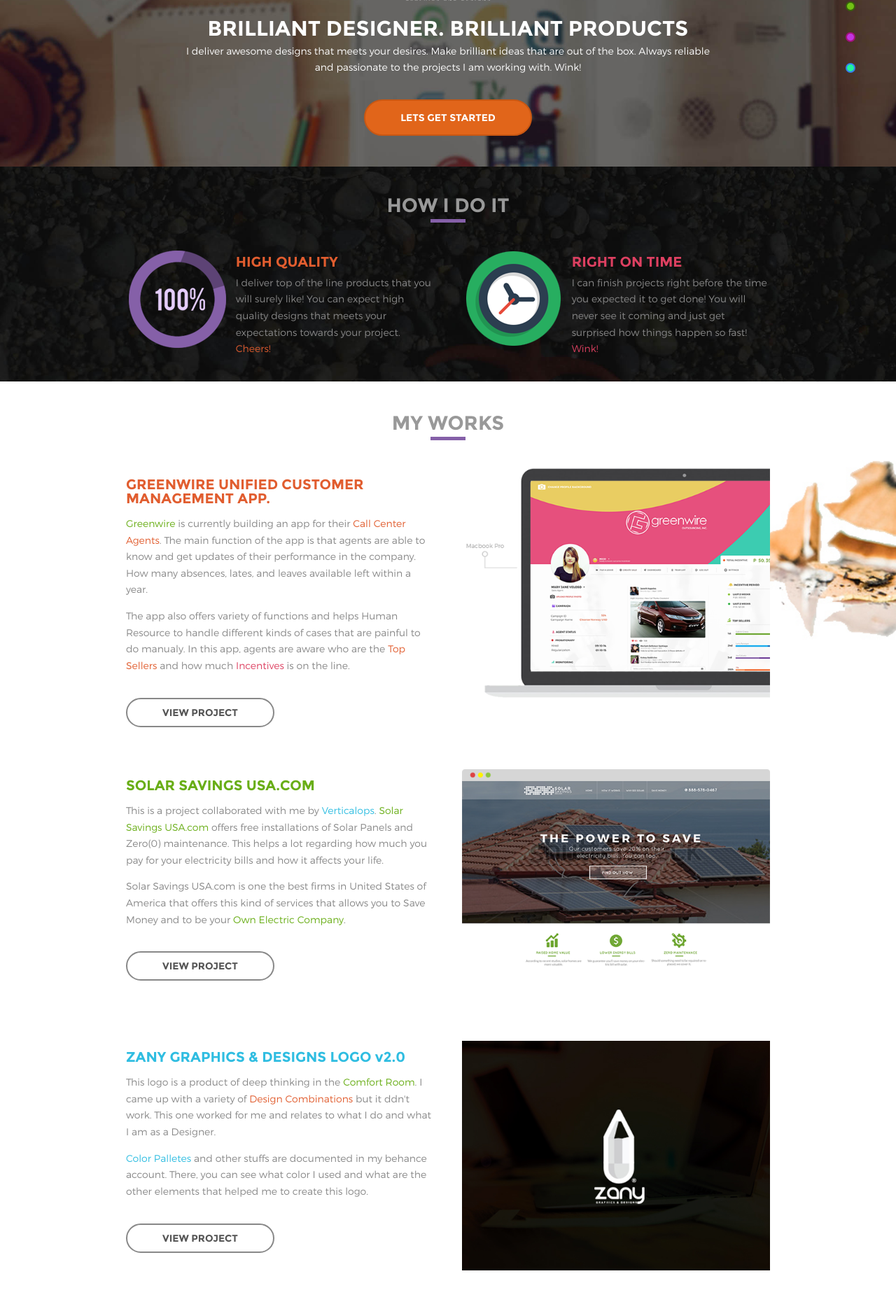
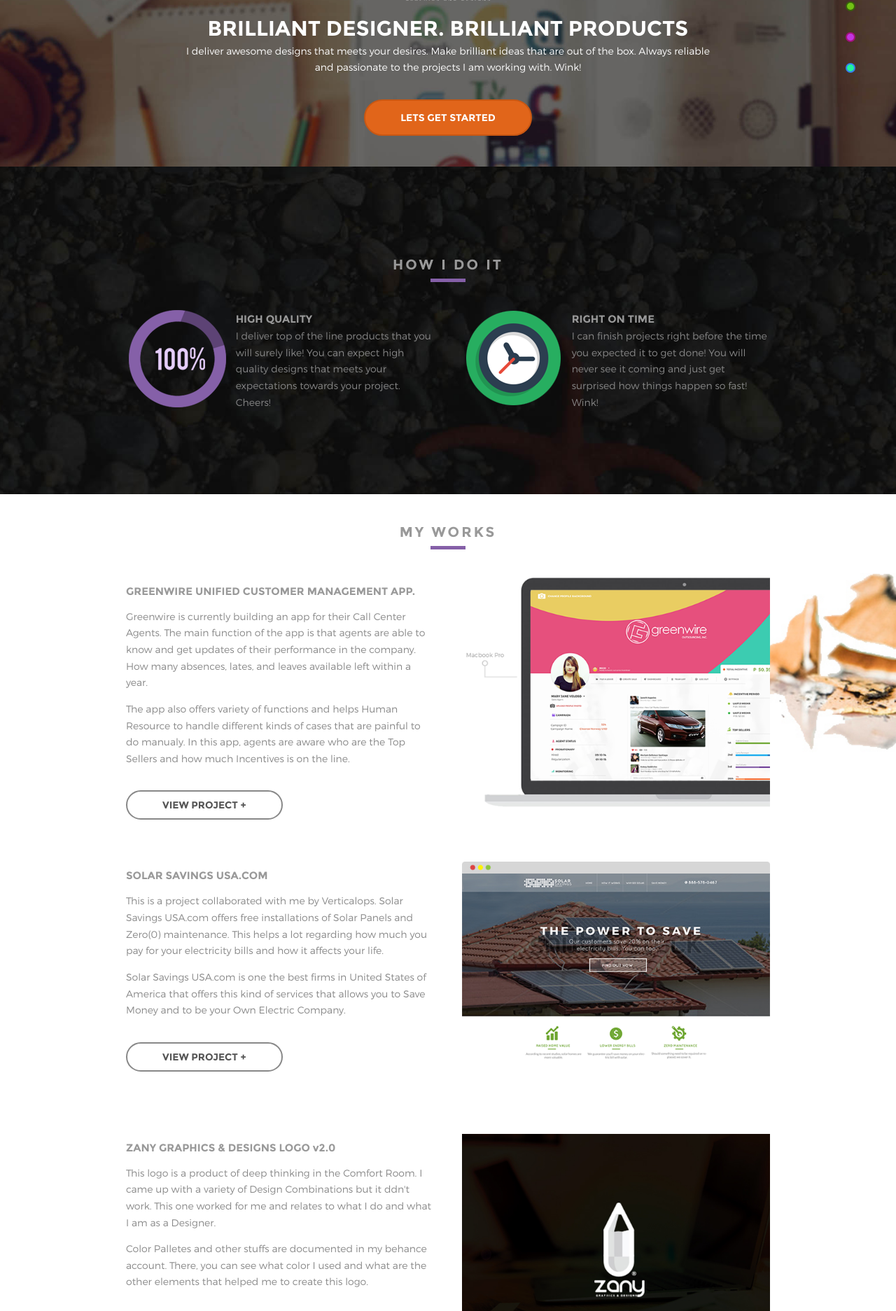
Before and after one commit to jenrielzany/jenrielzany.github.io, a PHP site: page /index.html in a window 1280 px wide. Shown: the part 328-2201 px from the top of the page at 70% size. Run offline with PHP 8.4, Linux system fonts and the light colour scheme; some libraries are stand-ins or nearby versions; some web fonts are replaced.

Commit message:
Updated Some Few Chnages

```diff
--- a/index.html
+++ b/index.html
@@ -41,7 +41,9 @@
 								I deliver awesome designs that meets your desires. Make brilliant ideas that are out of the box. Always reliable and passionate to the projects I am working with. Wink!
 							</p>
 
-							<p class="cntr wow fadeInUp"> <button class="hdr-btn"> LETS GET STARTED </button></p>
+							<p class="cntr wow fadeInUp">
+							 <a href="#works"><button class="hdr-btn"> LETS GET STARTED </button></a>
+							</p>
 						</div>
 					<div class="c1"></div>
 				</div>
@@ -53,7 +55,7 @@
 		<!-- ======= Slider Menu on Mobile ========= -->
 		<nav id="slide-menu">
 			  <ul>
-			  	<h1 class="orange-title wow fadeInLeft"><i class="fa fa-tasks"></i>MAIN MENU</h1>
+			  	<h1 class="-title wow fadeInLeft"><i class="fa fa-tasks"></i>MAIN MENU</h1>
 			  		<li class="wow fadeInLeft" data-wow-delay=".3s"> <a href="#home"><i class="fa fa-home"></i>Home</a> </li>
 					<li class="wow fadeInLeft" data-wow-delay=".5s"> <a href="#works"><i class="fa fa-rocket"></i> Works</a> </li>
 					<li class="wow fadeInLeft" data-wow-delay=".7s"> <a href="#about"><i class="fa fa-soccer-ball-o"></i>About Me</a> </li>
@@ -85,10 +87,10 @@
 
 						<div class="c8 clear wow fadeInUp" data-wow-delay=".3s">
 							<div class="desc-con">
-								<h5 class="hdr-how orange"> HIGH QUALITY</h5>
+								<h5 class="hdr-how "> HIGH QUALITY</h5>
 								<p class="how-par">
 									I deliver top of the line products that you will surely like! You can expect high quality designs that meets your expectations towards your
-									project. <span class="orange">Cheers!</span>
+									project. <span class="">Cheers!</span>
 								</p>
 							</div>
 						</div>
@@ -105,10 +107,10 @@
 
 						<div class="c8 clear wow fadeInUp" data-wow-delay=".3s">
 							<div class="desc-con">
-								<h5 class="hdr-how pink"> RIGHT ON TIME </h5>
+								<h5 class="hdr-how "> RIGHT ON TIME </h5>
 								<p class="how-par">
 									I can finish projects right before the time you expected it to get done! You will never see it
-									coming and just get surprised how things happen so fast! <span class="pink">Wink!</span>
+									coming and just get surprised how things happen so fast! <span class="">Wink!</span>
 								</p>
 							</div>
 						</div>
@@ -134,21 +136,21 @@
 					<h1 class="section-hdrs wow fadeInUp"> MY WORKS </h1>
 					<div class="works-con">
 						<div class="c6 wow fadeInUp">
-							<h1 class="works-hdr orange"> GREENWIRE UNIFIED CUSTOMER MANAGEMENT APP.</h1>
+							<h1 class="works-hdr "> GREENWIRE UNIFIED CUSTOMER MANAGEMENT APP.</h1>
 							<p>
-								<span class="green">Greenwire</span> is currently building an app for their <span class="orange">Call Center Agents</span>. The main function of the app is that
+								Greenwire is currently building an app for their Call Center Agents. The main function of the app is that
 								agents are able to know and get updates of their performance in the company. How many absences, lates, and leaves
 								available left within a year.
 							</p>
 
 							<p>
 								The app also offers variety of functions and helps Human Resource to handle different kinds of cases that
-								are painful to do manualy. In this app, agents are aware who are the <span class="orange">Top Sellers</span> and how much <span class="pink">Incentives</span>
+								are painful to do manualy. In this app, agents are aware who are the <span class="">Top Sellers</span> and how much <span class="">Incentives</span>
 								is on the line.
 							</p>
 
-							<a href="https://www.behance.net/gallery/29179505/Greenwire-Outsourcing-Inc-Internal-Dashboard" target="_blank">
-								<button class="works-btn"> VIEW PROJECT </button>
+							<a href="https://www.behance.net/gallery/29179505/wire-Outsourcing-Inc-Internal-Dashboard" target="_blank">
+								<button class="works-btn"> VIEW PROJECT +</button>
 							</a>
 						</div>
 
@@ -161,9 +163,9 @@
 				<div class="row">
 					<div class="works-con">
 						<div class="c6 wow fadeInUp">
-							<h1 class="works-hdr green"> SOLAR SAVINGS USA.COM </h1>
+							<h1 class="works-hdr "> SOLAR SAVINGS USA.COM </h1>
 							<p>
-								This is a project collaborated with me by <span class="blue">Verticalops</span>. <span class="green">
+								This is a project collaborated with me by <span class="">Verticalops</span>. <span class="">
 								Solar Savings USA.com</span> offers free installations
 								of Solar Panels and Zero(0) maintenance. This helps a lot regarding how much you pay for your electricity
 								bills and how it affects your life.
@@ -171,11 +173,11 @@
 
 							<p>
 								Solar Savings USA.com is one the best firms in United States of America that offers this kind
-								of services that allows you to Save Money and to be your <span class="green">Own Electric Company</span>.
+								of services that allows you to Save Money and to be your <span class="">Own Electric Company</span>.
 							</p>
 
 							<a href="http://solarsavingsusa.com" target="_blank">
-								<button class="works-btn"> VIEW PROJECT </button>
+								<button class="works-btn"> VIEW PROJECT +</button>
 							</a>
 						</div>
 
@@ -188,20 +190,20 @@
 				<div class="row">
 					<div class="works-con">
 						<div class="c6 wow fadeInUp">
-							<h1 class="works-hdr blue"> ZANY GRAPHICS &amp; DESIGNS LOGO v2.0</h1>
+							<h1 class="works-hdr "> ZANY GRAPHICS &amp; DESIGNS LOGO v2.0</h1>
 							<p>
-								This logo is a product of deep thinking in the <span class="green">Comfort Room</span>. I came up with a variety of
-								<span class="orange">Design Combinations</span> but it ddn't work. This one worked for me and relates to what I do and what I am as a
+								This logo is a product of deep thinking in the Comfort Room. I came up with a variety of
+								<span class="">Design Combinations</span> but it ddn't work. This one worked for me and relates to what I do and what I am as a
 								Designer.
 							</p>
 
 							<p>
-								<span class="blue">Color Palletes</span> and other stuffs are documented in my behance account. There, you can see what
+								Color Palletes and other stuffs are documented in my behance account. There, you can see what
 								color I used and what are the other elements that helped me to create this logo.
 							</p>
 
 							<a href="https://www.behance.net/gallery/29022615/Zany-Logo-Revision-20" target="_blank">
-								<button class="works-btn"> VIEW PROJECT </button>
+								<button class="works-btn"> VIEW PROJECT +</button>
 							</a>
 						</div>
 
@@ -214,10 +216,10 @@
 				<div class="row">
 					<div class="works-con">
 						<div class="c6 wow fadeInUp">
-							<h1 class="works-hdr pink"> X.COM ONLINE PORTFOLIO</h1>
+							<h1 class="works-hdr "> X.COM ONLINE PORTFOLIO</h1>
 							<p>
 								X.com is an online portfolio that lets designers upload their designs can be seen by other designers
-								around the globe. You can also <span class="pink">"Love"</span> a design by click the "Love" button and "Follow" the artist
+								around the globe. You can also "Heart" a design by click the "Love" button and "Follow" the artist
 								you admire!
 							</p>
 
@@ -226,7 +228,7 @@
 							</p>
 
 							<a href="https://www.behance.net/gallery/16394475/Xcom" target="_blank">
-								<button class="works-btn"> VIEW PROJECT </button>
+								<button class="works-btn"> VIEW PROJECT +</button>
 							</a>
 						</div>
 
@@ -264,7 +266,7 @@
 				</p>
 
 				<h5 class="nme wow fadeIn"> JENRIEL VICTOR M. JADRAQUE</h5>
-				<p class="job wow fadeIn"> Junior Web Designer </p>
+				<p class="job wow fadeIn"> UI/UX Front-end Developer </p>
 
 				<p class="abt-par cntr wow fadeIn">
 					My passion is in Arts and Music. When I was introduced to Music I fell in love with it throught playing Guitar.
@@ -295,7 +297,7 @@
 
 				<ul class="lhd wow fadeIn">
 					<li>Perfection</li>
-					<li>Greens</li>
+					<li>s</li>
 					<li>Food</li>
 					<li>Music</li>
 					<li>Arts</li>
--- a/scss/layout.scss
+++ b/scss/layout.scss
@@ -397,31 +397,31 @@ button.works-btn {
 	outline: none;
 
 	&:hover {
-		background: #e1651a;
-		border:2px solid #c85713;
+		background: #444;
+		border:2px solid #444;
 		color: $light-txt;
 	}
 }
 
 button.view-more {
 	border-radius: 50px;
-	border:2px solid #c85713;
-	padding: 10px 50px;;
+	border:2px solid #444;
+	padding: 12px 50px;;
 	text-align: center;
-	color: $light-txt;
+	color: #444;
 	font-size: $pars-size;
 	font-family: $header-font;
-	background: #e1651a;
+	background: none;
 	margin-top: 20px;
-	width: 90%;
+	width: 70%;
 	transition: all .3s ease-in-out;
 	-webkit-transition: all .3s ease-in-out;
 	-moz-transition: all .3s ease-in-out;
 
 	&:hover {
-		background:#bf4ee9;
-		border:2px solid #a640cc;
-		width: 100%;
+		background:#444;
+		border:2px solid #444;
+		color: $light-txt;
 	}
 }
 
@@ -450,7 +450,7 @@ button.view-more {
 .how {
 	background: url('../img/how-i-do-it-bg.jpg') center top no-repeat;
 	background-size: cover;
-	padding: 35px 0;
+	padding: 120px 0;
 	overflow: hidden;
 }
 
@@ -575,13 +575,14 @@ h1.hdr-ttle {
 }
 
 h1.section-hdrs{
-	font-size: 35px;
+	font-size: 20px !important;
 	font-family: $header-font;
 	line-height: 40px;
 	text-align: center;
 	font-size: bold;
 	color: $grey-bg;
 	margin-bottom: 40px;
+	letter-spacing: 3px;
 
 	&:after {
 		content: " ";
@@ -593,7 +594,7 @@ h1.section-hdrs{
 }
 
 h1.works-hdr {
-	font-size: 20px;
+	font-size: 15px;
 	font-family: $header-font;
 	line-height: 20px;
 	color: $grey-bg;
@@ -639,7 +640,7 @@ h4.cat {
 }
 
 h5.hdr-how {
-	font-size: $sub-header-size;
+	font-size: 15px;;
 	color: $grey-bg;
 	font-family: $header-font;
 	margin:0;
```
Also changed, not shown: min-css/layout.min.css.
